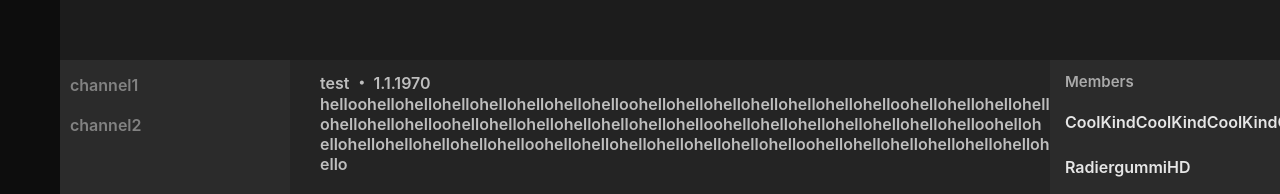
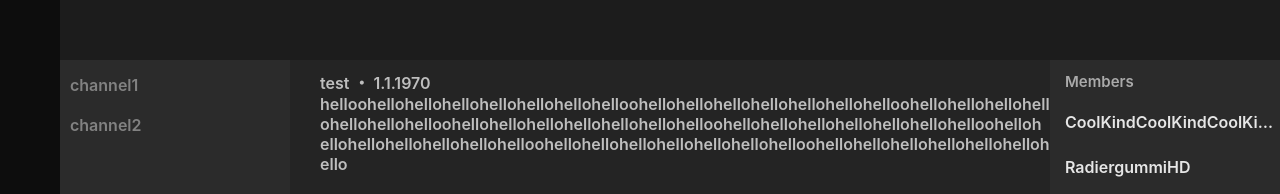
Before and after one commit to Voices-Chat/voices-webclient, a React (Vite) app: page / in a window 1280 px wide. Shown: the top 194 px of the page. Built offline with nearby package versions, Linux system fonts and the light colour scheme.

Commit message:
fix: ellipsis for text-overflow

```diff
--- a/src/components/MemberEntry.css
+++ b/src/components/MemberEntry.css
@@ -7,6 +7,12 @@
     display: flex;
     flex-direction: row;
     align-items: center;
+}
+
+.member-name {
+    flex: 1;
+    text-overflow: ellipsis;
+    overflow-x: hidden;
 
     color: var(--fg-3);
     font-weight: 600;
--- a/src/components/MemberEntry.tsx
+++ b/src/components/MemberEntry.tsx
@@ -2,6 +2,8 @@ import "./MemberEntry.css";
 
 export default function MemberEntry(props: { key: string, name: string }) {
     return <div member-id={props.key} className="member-entry">
-        {props.name}
+        <div className="member-name">
+            {props.name}
+        </div>
     </div>;
 }
```
